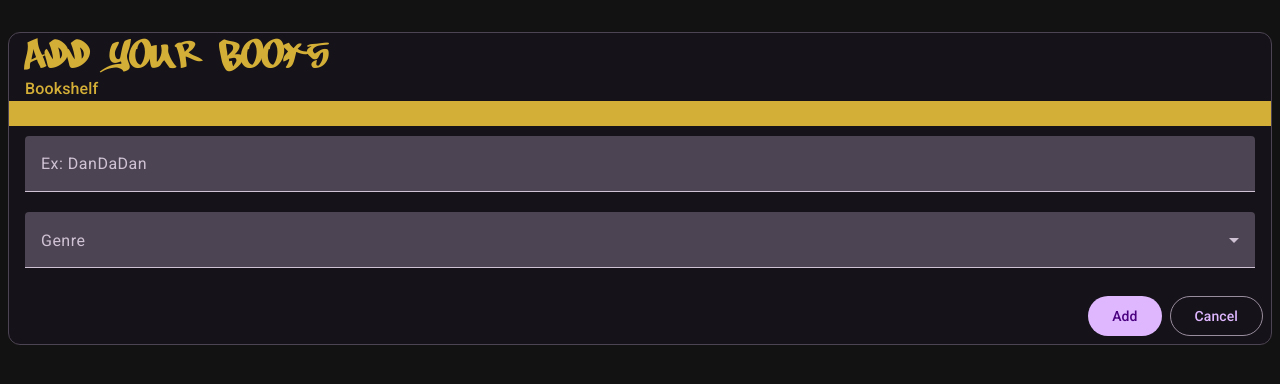
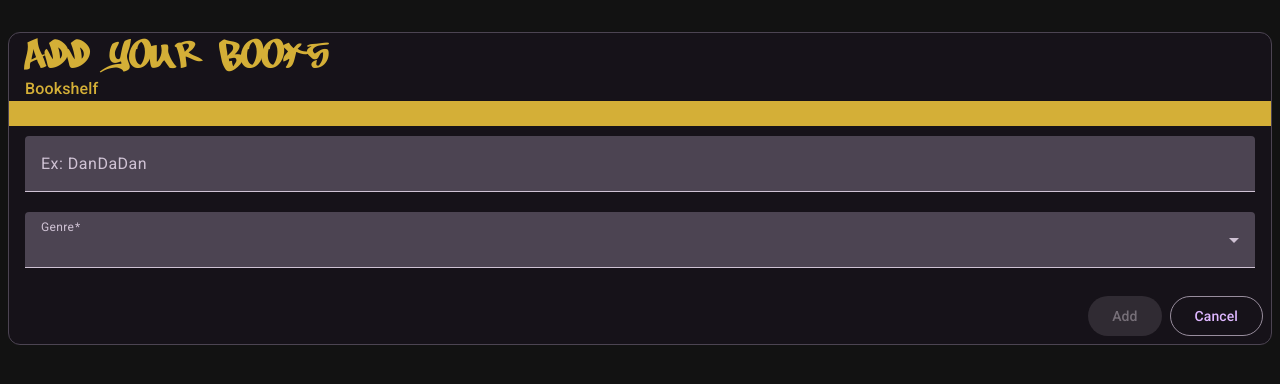
Before and after one commit to Cozzolindo/java-crud, an Angular app in the folder crud-angular/: page /new in a window 1280 px wide. Shown: the top 384 px of the page. Built offline with nearby package versions, Linux system fonts and the light colour scheme.

Commit message:
Added validator to prevent user sending blank spaces to the app

```diff
--- a/crud-angular/src/app/books/books-form/books-form.html
+++ b/crud-angular/src/app/books/books-form/books-form.html
@@ -22,7 +22,7 @@
   </mat-card-content>
   <div class="form-actions">
     <mat-card-actions >
-      <button matButton="filled" (click)="onSubmit()">Add</button>
+      <button matButton="filled" (click)="onSubmit()" [disabled]="form.invalid">Add</button>
       <button matButton="outlined" (click)="onCancel()">Cancel</button>
     </mat-card-actions>
   </div>
--- a/crud-angular/src/app/books/books-form/books-form.ts
+++ b/crud-angular/src/app/books/books-form/books-form.ts
@@ -1,7 +1,7 @@
 import { Component, inject, OnInit   } from '@angular/core';
 import { RouterModule } from '@angular/router';
 import { AppMaterialModule } from '../../shared/app-material/app-material-module';
-import { FormBuilder, FormGroup } from '@angular/forms';
+import { FormGroup, NonNullableFormBuilder, Validators } from '@angular/forms';
 import { SharedModule } from '../../shared/shared-module';
 import { BooksServices } from '../services/books_services';
 import { MatSnackBar } from '@angular/material/snack-bar';
@@ -41,21 +41,20 @@ export class BooksForm implements OnInit{
 
 
   constructor(
-    private readonly formBuilder: FormBuilder,
+    private readonly formBuilder: NonNullableFormBuilder,
     private readonly service: BooksServices,
     private readonly location: Location
   ) {
     this.form = this.formBuilder.group( {
-      name: [null],
-      type: [null]
+      name: ['', [Validators.required, Validators.pattern(/\S+/)]],
+      type: ['', [Validators.required, Validators.pattern(/\S+/)]]
     })
   }
 
   ngOnInit(): void {
 
     // Initialization logic goes here
-    console.log('Starting On Mommy');
-
+    console.log('Starting On BooksForm');
   }
 
   onSubmit() {
```
Also changed, not shown: 1 other file (tests, documents, lock files or other folders).
